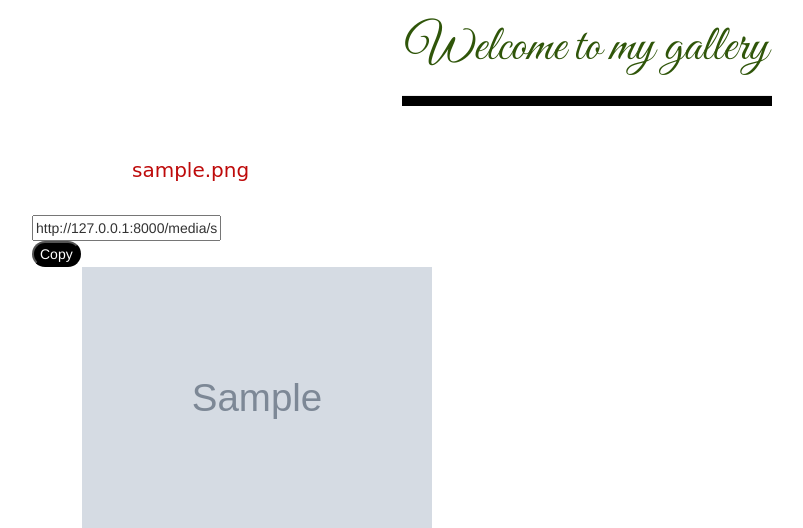
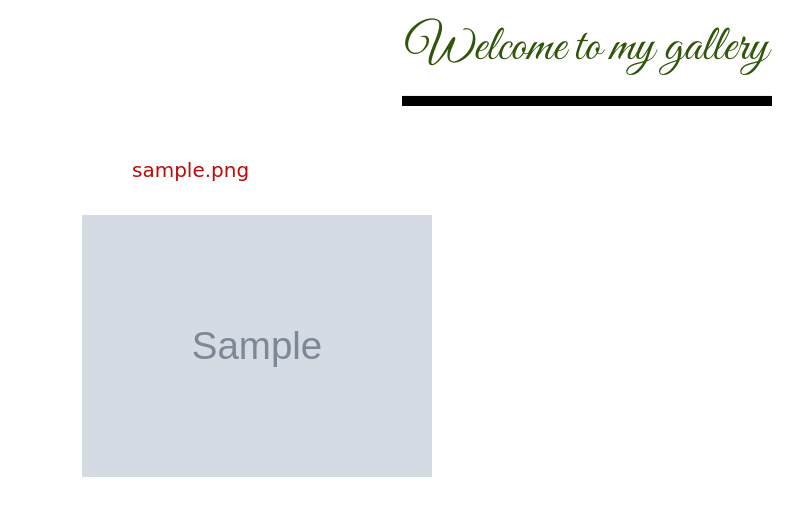
Before and after one commit to mediatrice8/portfolio-django, a Django app: page / in a window 1280 px wide. Shown: the part 62-590 px from the top of the page, without its empty margins (53-856 px from the left). Run offline with Django 3.2, Linux system fonts and the light colour scheme; tables that the repository leaves empty hold one stand-in row (values such as "Sample post"); grey boxes marked "Sample" are stand-in pictures; some libraries are stand-ins or nearby versions; some web fonts are replaced.

Commit message:
functionaliy on home page

```diff
--- a/photos/templates/welcome.html
+++ b/photos/templates/welcome.html
@@ -53,11 +53,6 @@
       <div class="col-md-4">
          <p style="font-size: 20px;padding-left:100px;color:rgb(190, 10, 10);font-family: 'Sacramento', cursive">
           {{gallery.imageName}}</p><br>
-          <input type="text" value="http://127.0.0.1:8000{{gallery.imagePath.url}}" id="myInput">
-          <br>
-          <button onclick="myFunction()" id="btn">Copy</button>
-
-
 
 
         <img data-toggle="modal" data-target="#{{gallery.id}}" style="margin-left: 50px;margin-bottom: 50px" src="{{gallery.imagePath.url}}"
@@ -76,17 +71,20 @@
                 </button>
               </div>
               <div class="modal-body">
-                <img style="border-radius: 100px" src="{{gallery.imagePath.url}}" alt="gallery"> <br><br>
+                <img style="border-radius: 100px" src="{{gallery.imagePath.url}}" alt="gallery" height="1"> <br><br>
                 <p style="font-size: 20px;font-family: 'Sacramento', cursive">
                   image description:{{gallery.imageDescription}}</p>
                 <p style="font-size: 20px;font-family: 'Sacramento', cursive">
                   image category:{{gallery.image_category}}</p>
                 <p style="font-size: 20px;font-family: 'Sacramento', cursive">
                   image location:{{gallery.image_location}}</p>
+                  <input type="text" value="http://127.0.0.1:8000{{gallery.imagePath.url}}" id="myInput">
+                  <br>
+                  <button onclick="myFunction()" id="btn">Copy</button>
 
-                <input type="text" value="http://127.0.0.1:8000{{gallery.imagePath.url}}" id="myInput" style="font-family: 'Sacramento', cursive;font-size: 20px">
+                <!-- <input type="text" value="http://127.0.0.1:8000{{gallery.imagePath.url}}" id="myInput" style="font-family: 'Sacramento', cursive;font-size: 20px">
                 <br>
-                <button class="rounded btn-primary" onclick=copyImageLink()>:clipboard:Copy Image Link</button>
+                <button class="rounded btn-primary" onclick=copyImageLink()>:clipboard:Copy Image Link</button> -->
               </div>
               <div class="modal-footer">
                 <button type="button" class="btn btn-secondary" data-dismiss="modal" style="font-family: 'Sacramento', cursive;font-size: 20px">Close</button>
```
